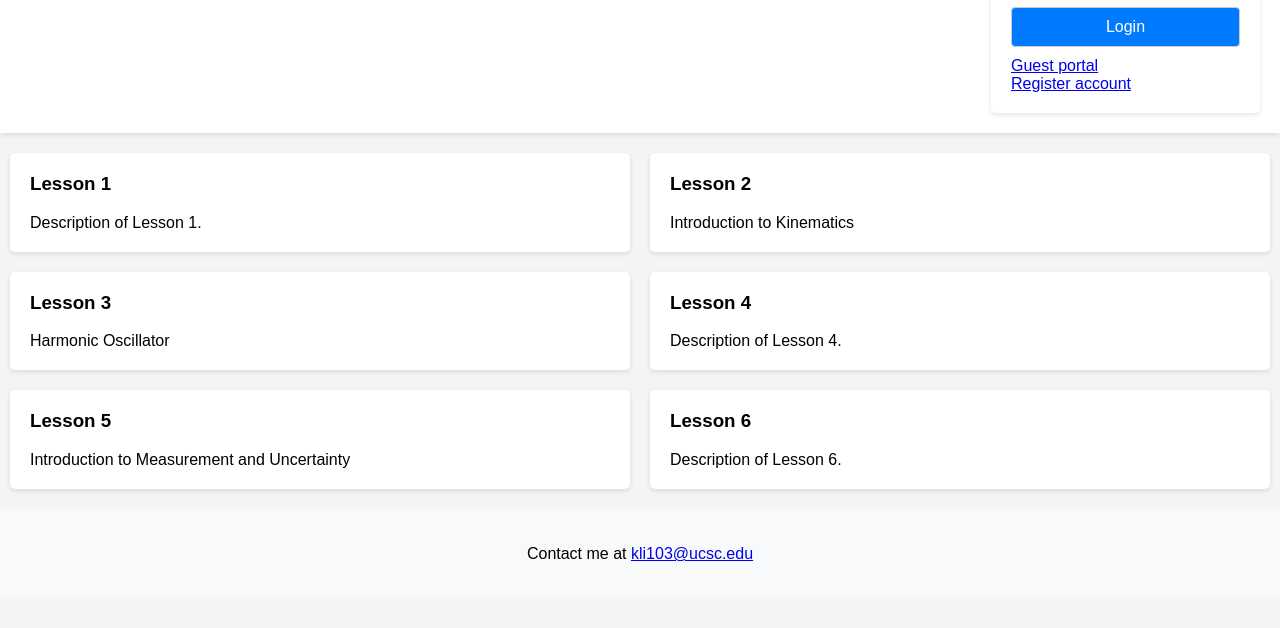
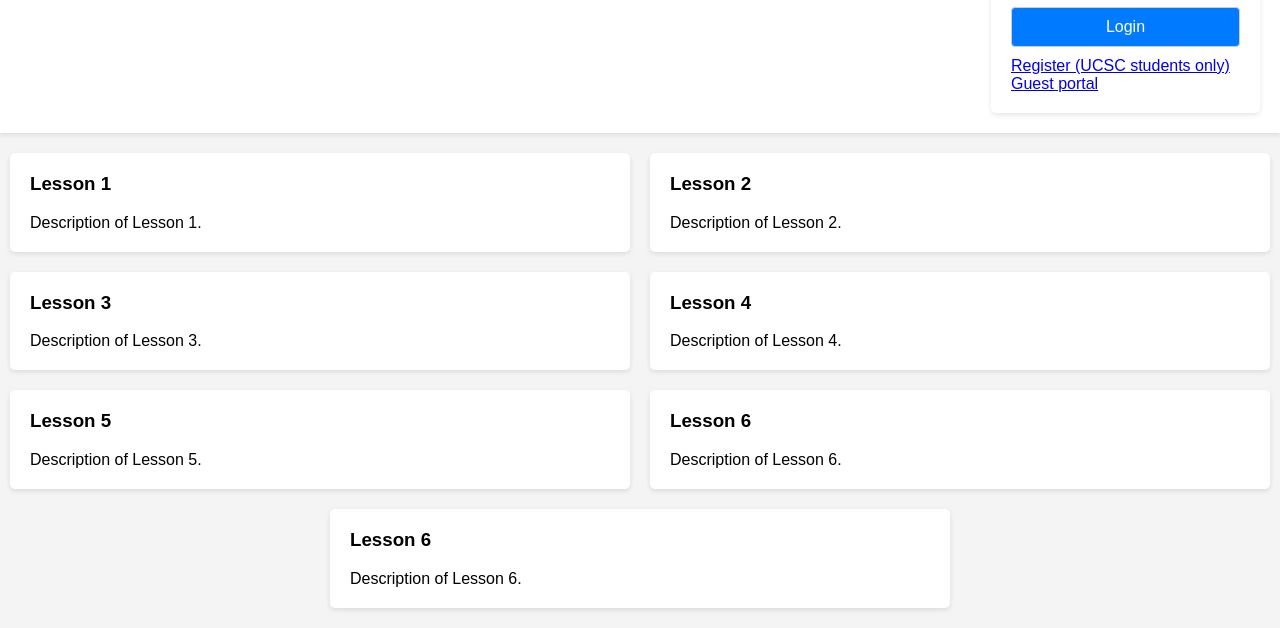
Before and after one commit to KejunLi/Physics_demo, a plain HTML site: page physics/src/main/resources/static/index.html in a window 1280 px wide. Shown: the part 181-809 px from the top of the page. Drawn offline with Linux system fonts and the light colour scheme.

Commit message:
Updated index.html

```diff
--- a/physics/src/main/resources/static/index.html
+++ b/physics/src/main/resources/static/index.html
@@ -84,13 +84,6 @@
         .lesson:hover {
             background-color: #f0f0f0;
         }
-        footer {
-            text-align: center; /* Center align the content */
-            padding: 20px; /* Add some padding for spacing */
-            background-color: #f8f9fa; /* Optional: Add a background color */
-        }
-    }
-
     </style>
 </head>
 <body>
@@ -107,13 +100,10 @@
             <input type="password" name="password" placeholder="Password" required><br>
             <input type="submit" value="Login">
         </form>
-
-        <!--     online link   https://luckily-integral-kingfish.ngrok-free.app/-->
-        <a href="quiz1.html" class="round-button">Guest portal</a>
+        <a href="register.html">Register (UCSC students only)</a>
         <br>
-        <a href="register.html">Register account</a>
-
-
+<!--     online link   https://luckily-integral-kingfish.ngrok-free.app/-->
+        <a href="quiz1.html">Guest portal</a>
 
     </div>
 </div>
@@ -127,11 +117,11 @@
     </div>
     <div class="lesson" onclick="window.location.href='lesson2.html'">
         <h3>Lesson 2</h3>
-        <p>Introduction to Kinematics</p>
+        <p>Description of Lesson 2.</p>
     </div>
     <div class="lesson" onclick="window.location.href='lesson3.html'">
         <h3>Lesson 3</h3>
-        <p>Harmonic Oscillator</p>
+        <p>Description of Lesson 3.</p>
     </div>
     <div class="lesson" onclick="window.location.href='lesson4.html'">
         <h3>Lesson 4</h3>
@@ -139,9 +129,13 @@
     </div>
     <div class="lesson" onclick="window.location.href='lesson5.html'">
         <h3>Lesson 5</h3>
-        <p>Introduction to Measurement and Uncertainty</p>
+        <p>Description of Lesson 5.</p>
     </div>
     <div class="lesson" onclick="window.location.href='lesson6.html'">
+        <h3>Lesson 6</h3>
+        <p>Description of Lesson 6.</p>
+    </div>
+    <div class="lesson" onclick="window.location.href='additional_lesson.html'">
         <h3>Lesson 6</h3>
         <p>Description of Lesson 6.</p>
     </div>
@@ -174,7 +168,4 @@
         });
     });
 </script>
-<footer>
-    <p>Contact me at <a href="mailto:kli103@ucsc.edu">kli103@ucsc.edu</a></p>
-</footer>
 </html>
```
Also changed, not shown: physics/src/main/resources/static/additional_lesson.html (added, +10 -0 lines).
